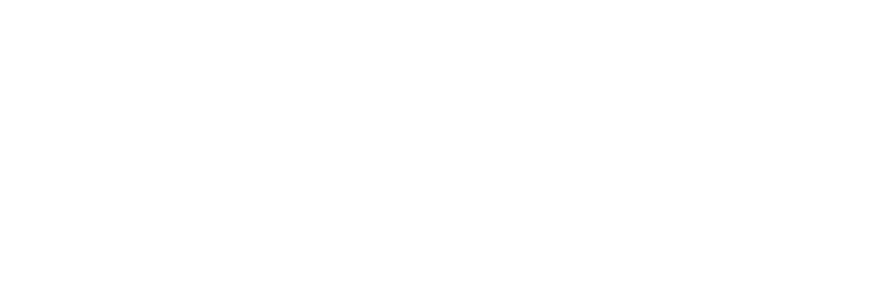
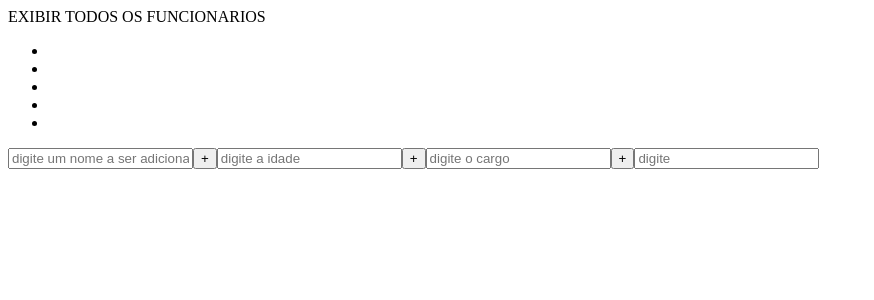
Before and after one commit to Andersonlima13/ParqueZoo_Next, a Next.js app: page /dashboard in a window 1280 px wide. Shown: the top 300 px of the page, without its empty margins (0-874 px from the left). Built offline with nearby package versions, Linux system fonts and the light colour scheme.

Commit message:
second-page

```diff
--- a/src/Css/style.css
+++ b/src/Css/style.css
@@ -9,6 +9,7 @@
        background-color: rgb(233, 240, 236);
        height : 40px;
        color : rgb(0, 0, 0);
+       cursor : pointer;
    }
 
    .top {
--- a/src/app/dashboard/page.tsx
+++ b/src/app/dashboard/page.tsx
@@ -1,13 +1,30 @@
 export default function Dashboard() {
+  return(
     <div>
-      <div className = "navbar">
-        <ul className = "top">
-         <li className = "zoo">zoologico</li>
-         <li>Inicio</li>
-         <li> Funcionário</li>
-         <li>Animais</li>
-       </ul>
-      </div>
-      </div>
+    <div>
+     EXIBIR TODOS OS FUNCIONARIOS
+     <ul>
+      <li></li>
+      <li></li>
+      <li></li>
+      <li></li>
+      <li></li>
+    </ul>
+    </div>
+
+    <div>
+      <input placeholder="digite um nome a ser adicionado"></input><button> +</button>
+      <input placeholder="digite a idade "></input><button> +</button>
+      <input placeholder="digite o cargo "></input><button> +</button>
+      <input placeholder="digite"></input>
+
+    </div>
+
+
+
+    </div>
+
+  )
+
 
 }
--- a/src/app/page.tsx
+++ b/src/app/page.tsx
@@ -9,7 +9,7 @@
         <ul className = "top">
          <li className = "zoo">zoologico</li>
          <li>Inicio</li>
-         <li>Funcionarios</li>
+         <li > <Link href="/dashboard">Funcionarios</Link></li>
          <li>Animais</li>
        </ul>
 
@@ -26,7 +26,7 @@
 
 
 
-      <Link href="/dashboard"> dash link</Link>
+
     </div>
 
   )
```
